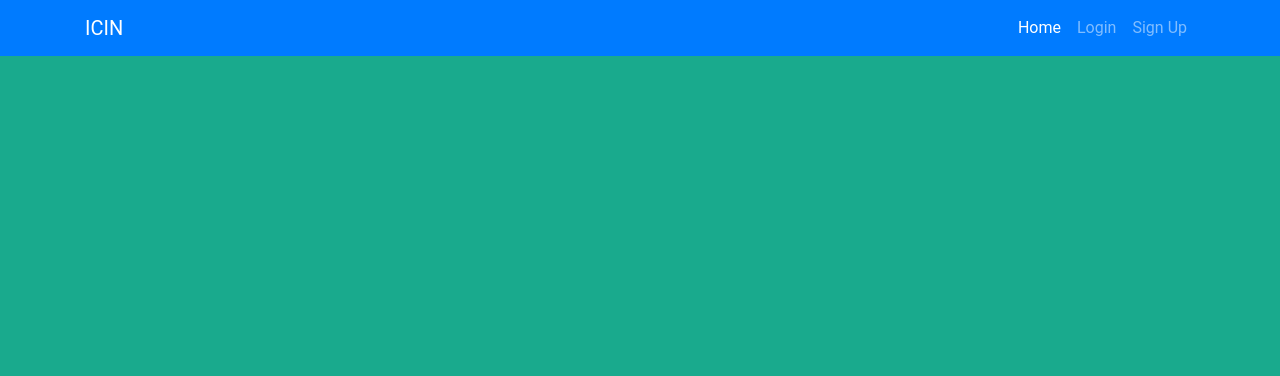
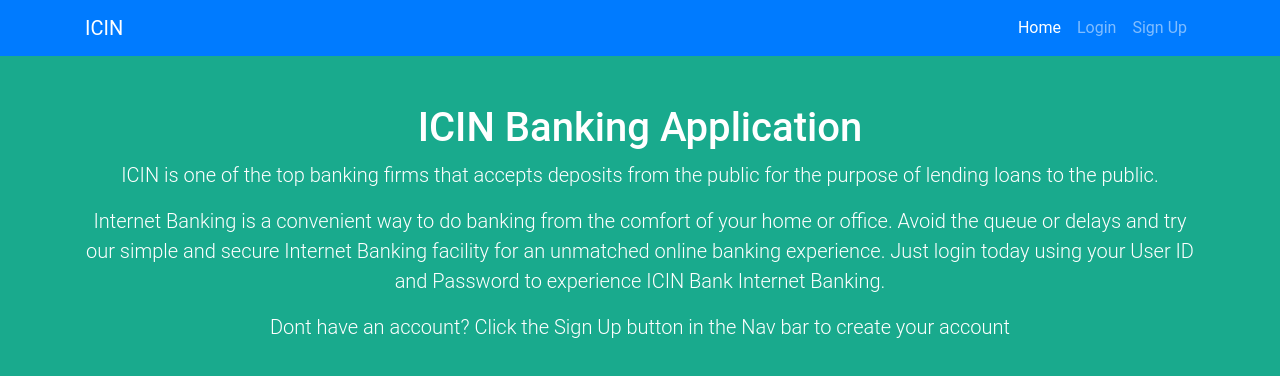
Before and after one commit to meetshah133/ICIN, an Angular app in the folder ICIN-frontend/: page / in a window 1280 px wide. Shown: the top 376 px of the page. Built offline with nearby package versions, Linux system fonts and the light colour scheme.

Commit message:
homepage added

```diff
--- a/ICIN-frontend/src/app/homepage/homepage.component.html
+++ b/ICIN-frontend/src/app/homepage/homepage.component.html
@@ -7,19 +7,12 @@
         <p class="lead">Internet Banking is a convenient way to do banking from the comfort of your home or office. Avoid the queue or delays and try our simple and secure Internet Banking facility for an unmatched online banking experience.
 
           Just login today using your User ID and Password to experience ICIN Bank Internet Banking.
+           </p >
+           <p class="lead">Dont have an account? Click the Sign Up button in the Nav bar to create your account
+             </p >
 
-           </p >
       </div>
     </div>
-  </div>
-  <div class="text-center">
-    <button type="button" class="btn btn-primary btn-lg">LOGIN</button><br><br>
-    <div class="container">
-        <p class="lead">
-            Not having an account ? Click the below register button
-             </p >
-    </div>
-    <button type="button" class="btn btn-primary btn-lg" (click)="redirectToRegister()">REGISTER</button>
   </div>
   <!--<button class="btn btn-info btn-block my-4" type="submit">Sign in</button>-->
   <!-- Bootstrap core JavaScript -->
--- a/ICIN-frontend/src/app/navbar/navbar.component.html
+++ b/ICIN-frontend/src/app/navbar/navbar.component.html
@@ -12,12 +12,15 @@
             </a>
           </li>
           <li class="nav-item">
-            <a class="nav-link" href="/login">Login</a>
+            <a class="nav-link" routerLink="/login" (click)="isView()">Login</a>
           </li>
           <li class="nav-item">
-            <a class="nav-link" routerLink="/register">Sign Up</a>
+            <a class="nav-link" routerLink="/register" (click)="isView()">Sign Up</a>
           </li>
         </ul>
       </div>
     </div>
   </nav>
+<div *ngIf="view">
+  <app-homepage></app-homepage>
+</div>
--- a/ICIN-frontend/src/app/navbar/navbar.component.ts
+++ b/ICIN-frontend/src/app/navbar/navbar.component.ts
@@ -7,9 +7,15 @@ import { Component, OnInit } from '@angular/core';
 })
 export class NavbarComponent implements OnInit {
 
+  view:boolean=true;
   constructor() { }
 
   ngOnInit(): void {
+
+  }
+
+  isView(){
+    this.view=false;
   }
 
 }
```
